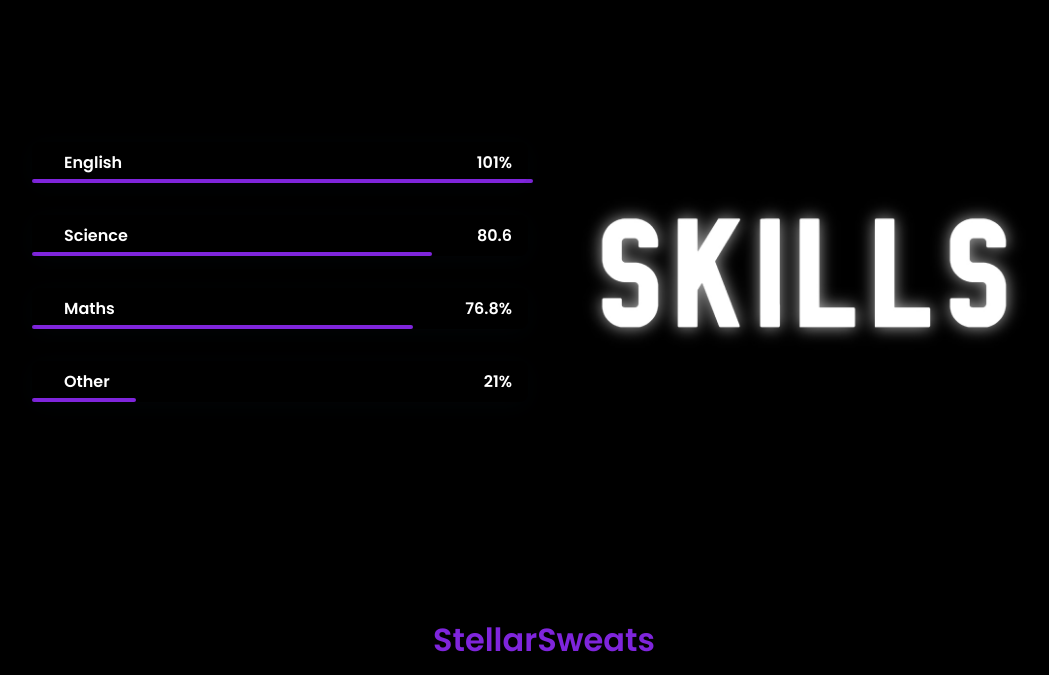
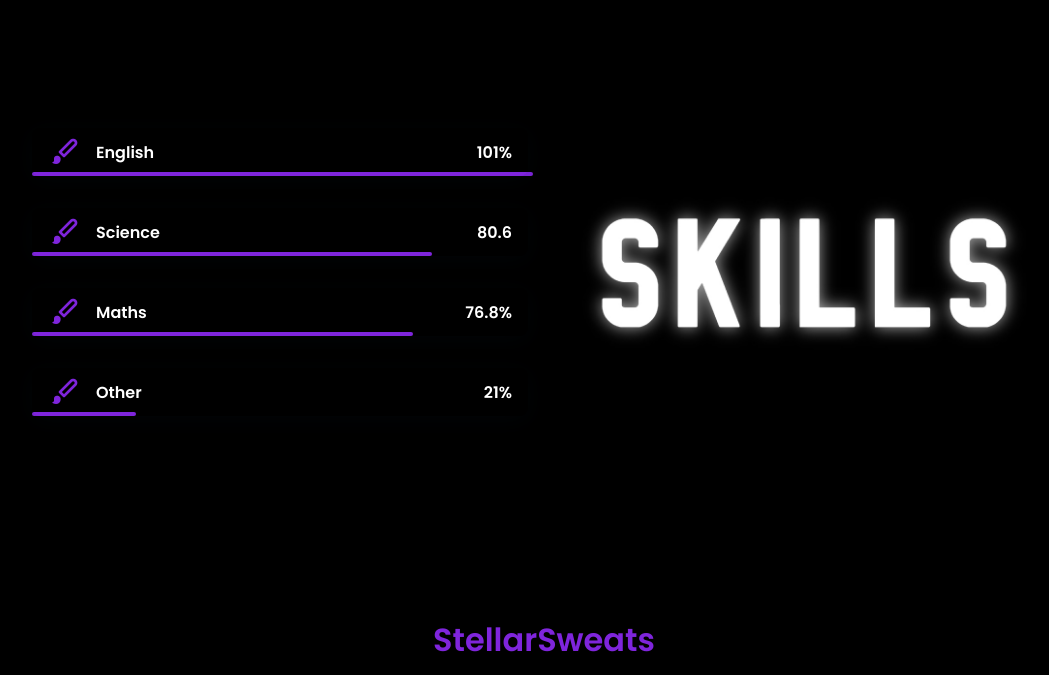
Before and after one commit to YoBoiStellar/stesweo, a plain HTML site: page index.html in a window 1280 px wide. Shown: the part 1460-2135 px from the top of the page, without its empty margins (96-1145 px from the left). Drawn offline with nearby package versions, Linux system fonts and the light colour scheme.

Commit message:
Update index.html

```diff
--- a/index.html
+++ b/index.html
@@ -1,4 +1,3 @@
-<!--====Made By  Agent_Abhay#0593====-->
 <!DOCTYPE html>
 <html lang="en">
    <body style="background-color:#000">
@@ -79,7 +78,7 @@
                     <div>
                         <div class="skills__data">
                             <div class="skills__names">
-                                <i class='bx bxl-envelope skills__icon'></i>
+                                <i class='bx bxs-paint skills__icon'></i>
                                 <span class="skills__name">English</span>
                             </div>
                             <div class="skills__bar skills__html">
@@ -91,7 +90,7 @@
                         </div>
                         <div class="skills__data">
                             <div class="skills__names">
-                                <i class='bx bxl-atom skills__icon'></i>
+                                <i class='bx bxs-paint skills__icon'></i>
                                 <span class="skills__name">Science</span>
                             </div>
                             <div class="skills__bar skills__css">
@@ -103,7 +102,7 @@
                         </div>
                         <div class="skills__data">
                             <div class="skills__names">
-                                <i class='bx bxl-math skills__icon' ></i>
+                                <i class='bx bxs-paint skills__icon' ></i>
                                 <span class="skills__name">Maths</span>
                             </div>
                             <div class="skills__bar skills__js">
@@ -115,7 +114,7 @@
                         </div>
                         <div class="skills__data">
                             <div class="skills__names">
-                                <i class='bx bxs-dots-horizontal-rounded skills__icon'></i>
+                                <i class='bx bxs-paint skills__icon'></i>
                                 <span class="skills__name">Other</span>
                             </div>
                             <div class="skills__bar skills__ux">
```
